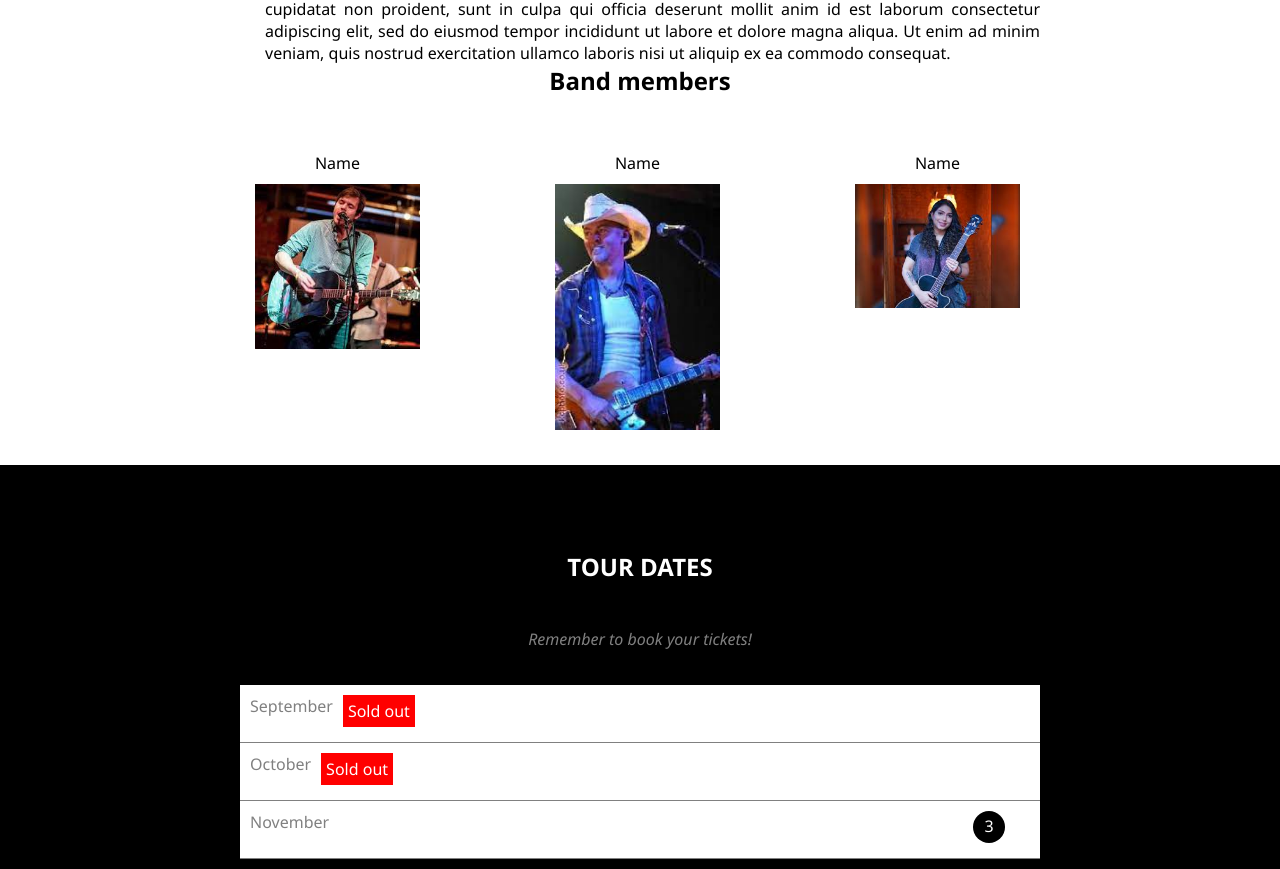
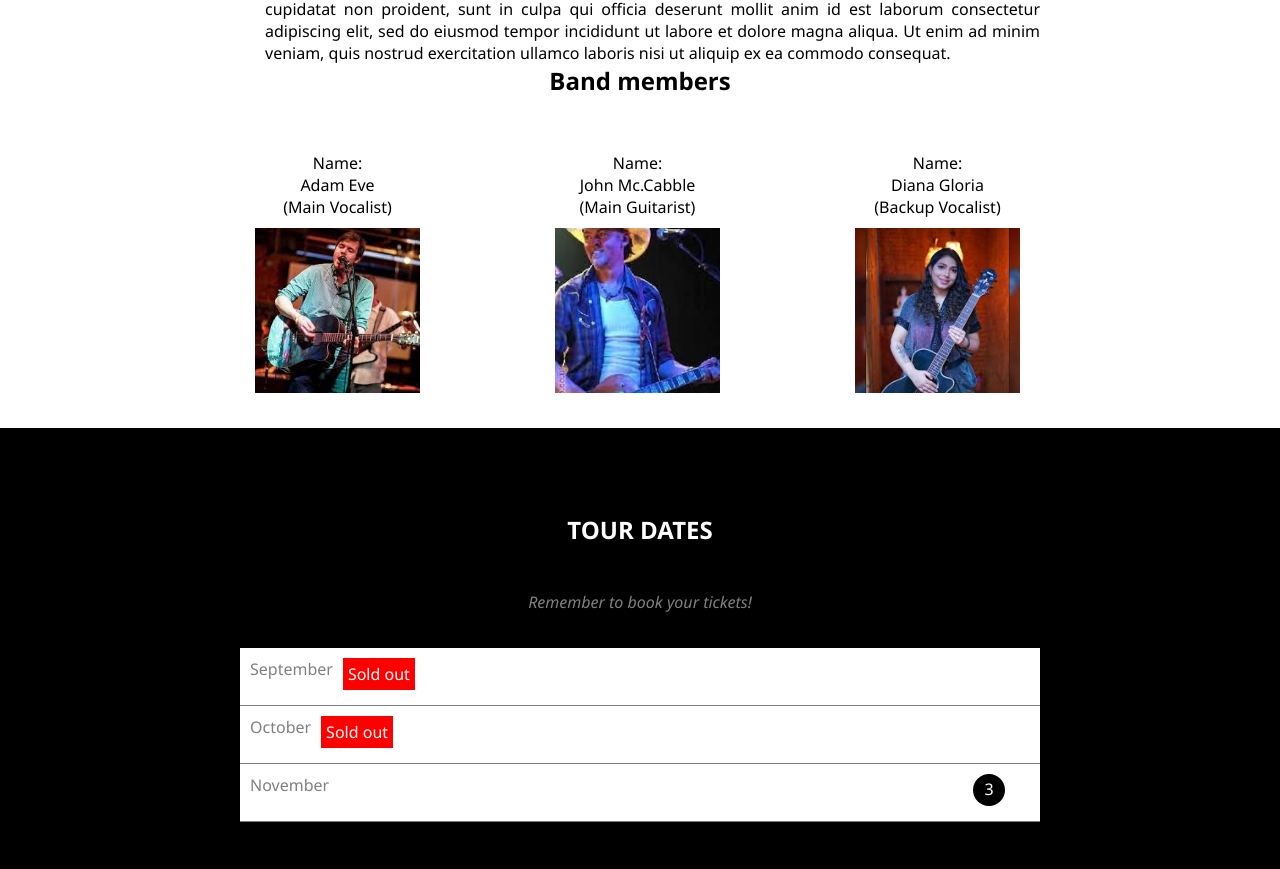
Before and after one commit to Maskeorama/chicago-the-band, a plain HTML site: page index.html in a window 1280 px wide. Shown: the part 996-1865 px from the top of the page. Drawn offline with Linux system fonts and the light colour scheme.

Commit message:
Added more text

```diff
--- a/index.css
+++ b/index.css
@@ -70,7 +70,6 @@ header a {
     text-align: justify;
     padding-top: 25px;
     margin-left: 25px;
-
 }
 
 #Sivo {
@@ -103,6 +102,8 @@ header a {
 
 .row .col img {
     width: 100%;
+    aspect-ratio: 1;
+    object-fit: cover;
 
 }
 
--- a/index.html
+++ b/index.html
@@ -70,15 +70,15 @@
         <h2>Band members</h2>
         <div class="row">
             <div id="div1" class="col">
-                <p>Name</p>
+                <p>Name: <br> Adam Eve <br>(Main Vocalist)</p>
                 <img src="./images/tj1.jpg" alt="Adam Eve">
             </div>
             <div id="div2" class="col">
-                <p>Name</p>
+                <p>Name: <br> John Mc.Cabble<br>(Main Guitarist)</p>
                 <img src="./images/tj2.jpg" alt="John Mc.Cabble ">
             </div>
             <div id="div3" class="col">
-                <p>Name</p>
+                <p>Name: <br> Diana Gloria<br>(Backup Vocalist)</p>
                 <img src="./images/tj3.jpg" alt="Diana Gloria">
             </div>
         </div>
```
